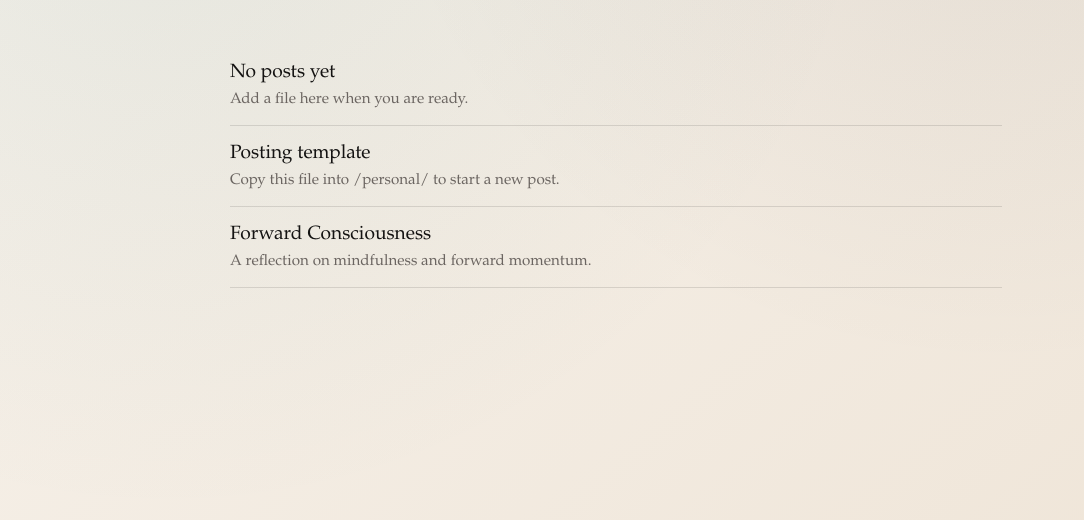
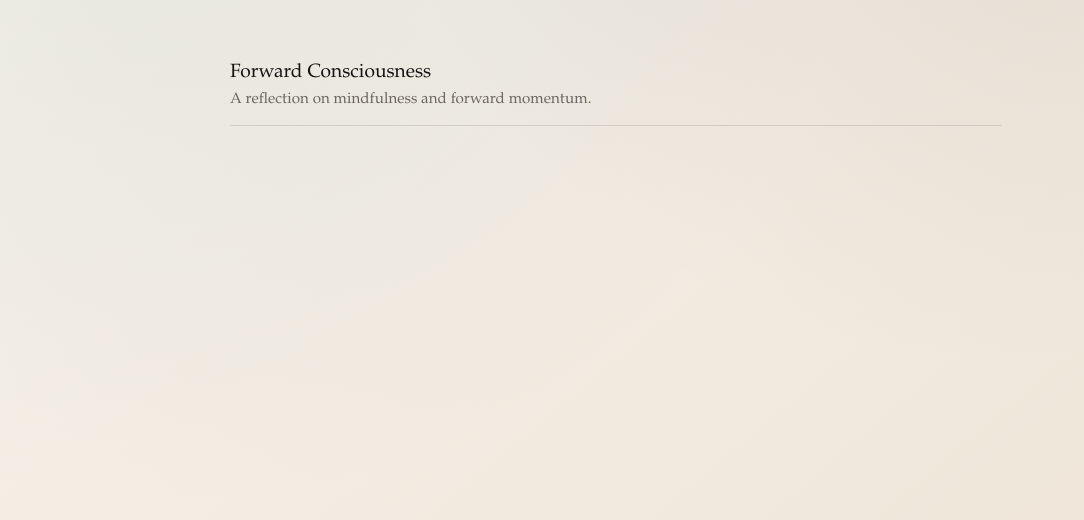
Before and after one commit to behramohabib/behramohabib.github.io, a plain HTML site: page personal/index.html in a window 1280 px wide. Shown: the part 280-800 px from the top of the page, without its empty margins (24-1108 px from the left). Drawn offline with Linux system fonts and the light colour scheme.

Commit message:
Add files via upload

```diff
--- a/personal/index.html
+++ b/personal/index.html
@@ -25,15 +25,7 @@
 
       <ul class="list">
         <li>
-          <span class="title">No posts yet</span>
-          <span class="meta">Add a file here when you are ready.</span>
-        </li>
-        <li>
-          <a class="title" href="../post-template.html">Posting template</a>
-          <span class="meta">Copy this file into /personal/ to start a new post.</span>
-      </li>
-        <li>
-          <a class="title" href="../forward-consciousness.html">Forward Consciousness</a>
+          <a class="title" href="forward-consciousness.html">Forward Consciousness</a>
           <span class="meta">A reflection on mindfulness and forward momentum.</span>
       </li>
       </ul>
```
